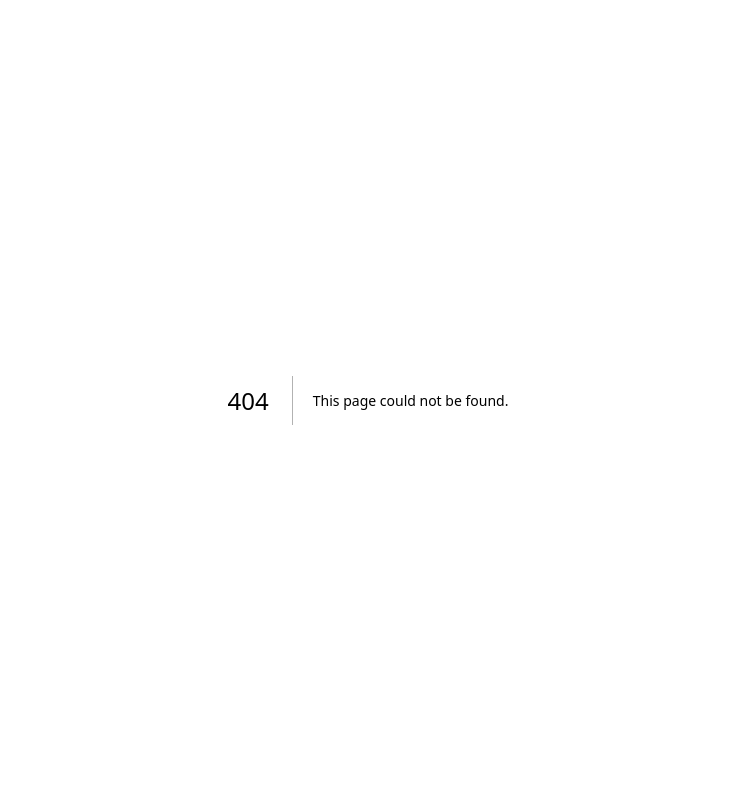
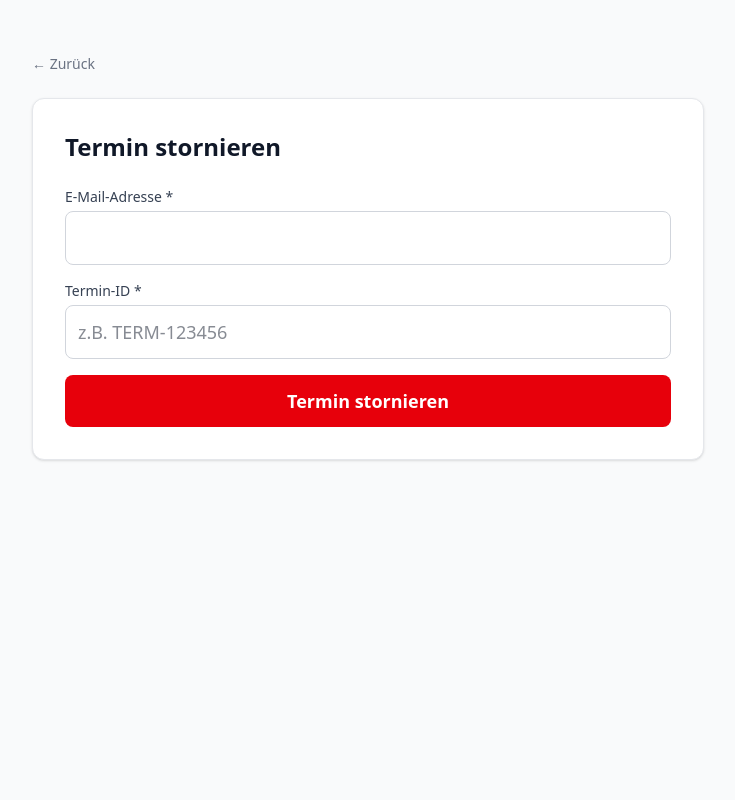
Before and after one commit to housniadmy-rgb/autooffice-pro-neu, a Next.js app: page /termin-stornieren in a window 1280 px wide. Before the commit this address had no page. Shown: the top 800 px of the page, without its empty margins (272-1007 px from the left). Built offline with nearby package versions, Linux system fonts and the light colour scheme.

Commit message:
Stornierungs-Seite hinzugefügt

```diff
--- /dev/null
+++ b/app/termin-stornieren/page.tsx
@@ -0,0 +1,46 @@
+"use client"
+import { useState } from "react"
+import Link from "next/link"
+
+export default function TerminStornieren() {
+  const [cancelled, setCancelled] = useState(false)
+  const [email, setEmail] = useState("")
+  const [terminId, setTerminId] = useState("")
+
+  if (cancelled) {
+    return (
+      <main className="min-h-screen bg-gray-50 py-12 px-4">
+        <div className="max-w-2xl mx-auto bg-white rounded-xl shadow-sm p-8 text-center">
+          <div className="w-16 h-16 bg-red-100 rounded-full flex items-center justify-center mx-auto mb-4">
+            <span className="text-2xl">❌</span>
+          </div>
+          <h1 className="text-2xl font-bold text-gray-900 mb-2">Termin storniert</h1>
+          <p className="text-gray-500 mb-4">Ihr Termin wurde erfolgreich storniert.</p>
+          <Link href="/" className="inline-block bg-[#1E40AF] text-white px-6 py-2 rounded-lg hover:bg-blue-800 transition">Zur Startseite</Link>
+        </div>
+      </main>
+    )
+  }
+
+  return (
+    <main className="min-h-screen bg-gray-50 py-12 px-4">
+      <div className="max-w-2xl mx-auto">
+        <Link href="/" className="text-sm text-gray-500 hover:text-gray-700 mb-6 inline-block">← Zurück</Link>
+        <div className="bg-white rounded-xl shadow-sm border border-gray-200 p-8">
+          <h1 className="text-2xl font-bold text-gray-900 mb-6">Termin stornieren</h1>
+          <div className="space-y-4">
+            <div>
+              <label className="block text-sm font-medium text-gray-700 mb-1">E-Mail-Adresse *</label>
+              <input type="email" className="w-full p-3 border border-gray-300 rounded-lg" value={email} onChange={(e) => setEmail(e.target.value)} />
+            </div>
+            <div>
+              <label className="block text-sm font-medium text-gray-700 mb-1">Termin-ID *</label>
+              <input type="text" className="w-full p-3 border border-gray-300 rounded-lg" placeholder="z.B. TERM-123456" value={terminId} onChange={(e) => setTerminId(e.target.value)} />
+            </div>
+            <button onClick={() => email && terminId && setCancelled(true)} className="w-full bg-red-600 text-white py-3 rounded-lg font-semibold hover:bg-red-700 transition">Termin stornieren</button>
+          </div>
+        </div>
+      </div>
+    </main>
+  )
+}
```
